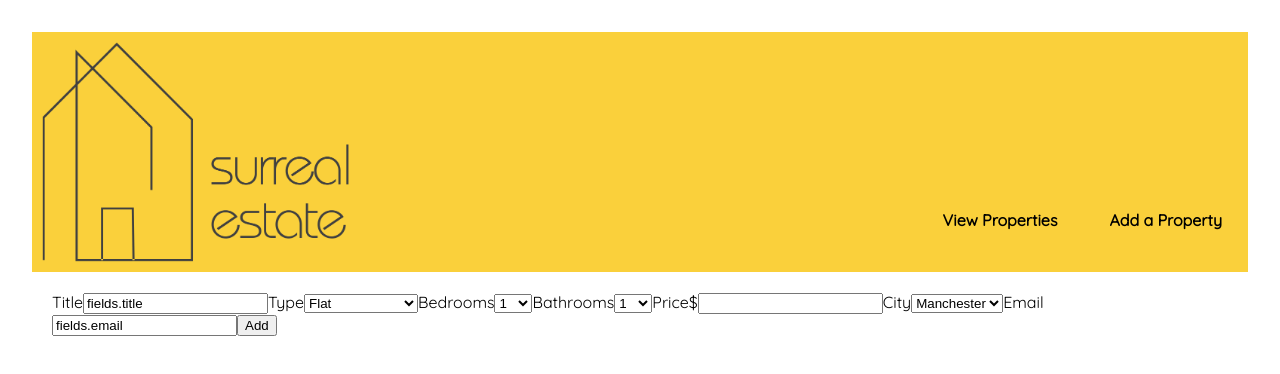
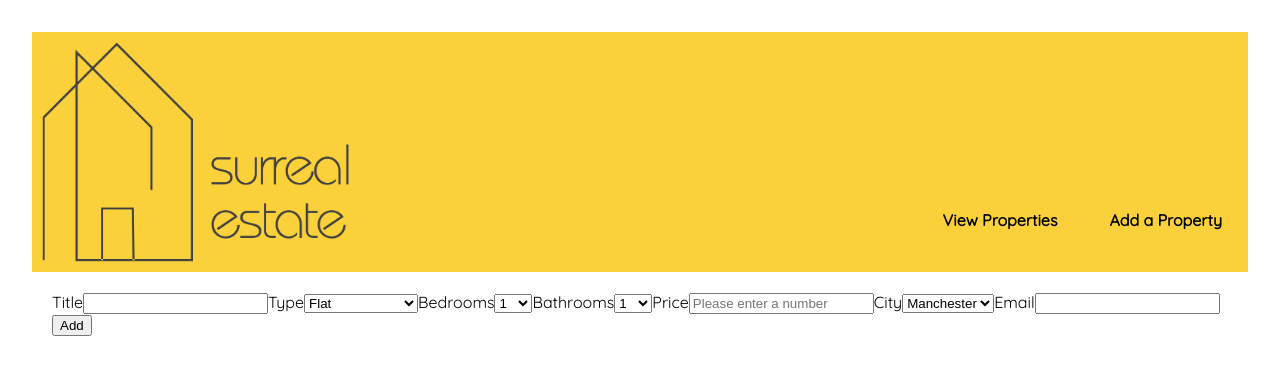
Before and after one commit to HollyJM81/surreal-estate, a React (Create React App) app: page /add-property in a window 1280 px wide. Shown: the top 374 px of the page. Built offline with nearby package versions, Linux system fonts and the light colour scheme.

Commit message:
form inputs logging to console

```diff
--- a/package.json
+++ b/package.json
@@ -6,7 +6,9 @@
     "@testing-library/jest-dom": "^5.17.0",
     "@testing-library/react": "^13.4.0",
     "@testing-library/user-event": "^13.5.0",
+    "axios": "^1.5.0",
     "react": "^18.2.0",
+    "react-currency-input-field": "^3.6.11",
     "react-dom": "^18.2.0",
     "react-router-dom": "^6.15.0",
     "react-scripts": "5.0.1",
--- a/src/components/AddProperty.js
+++ b/src/components/AddProperty.js
@@ -1,5 +1,8 @@
 import React, { useState } from "react";
 import "../styles/add-property.css";
+import CurrencyInput from "react-currency-input-field";
+
+const axios = require("axios").default;
 
 const AddProperty = () => {
 	const initialState = {
@@ -26,8 +29,9 @@ const AddProperty = () => {
 					Title
 					<input
 						id="title"
+						type=""
 						name="title"
-						value="fields.title"
+						defaultValue=""
 						onChange={handleFieldChange}
 					/>
 				</label>
@@ -85,12 +89,14 @@ const AddProperty = () => {
 
 				<label htmlFor="price">
 					Price
-					<span>$</span>
 					<input
-						type="number"
 						id="price"
 						name="price"
-						value="fields.price"
+						placeholder="Please enter a number"
+						// prefix="£"
+						// defaultValue={1000}
+						// decimalsLimit={2}
+						value={fields.price}
 						onChange={handleFieldChange}
 					/>
 				</label>
@@ -114,8 +120,9 @@ const AddProperty = () => {
 					Email
 					<input
 						id="email"
+						type="email"
 						name="email"
-						value="fields.email"
+						defaultValue=""
 						onChange={handleFieldChange}
 					/>
 				</label>
```
Also changed, not shown: 1 other file (tests, documents, lock files or other folders).
